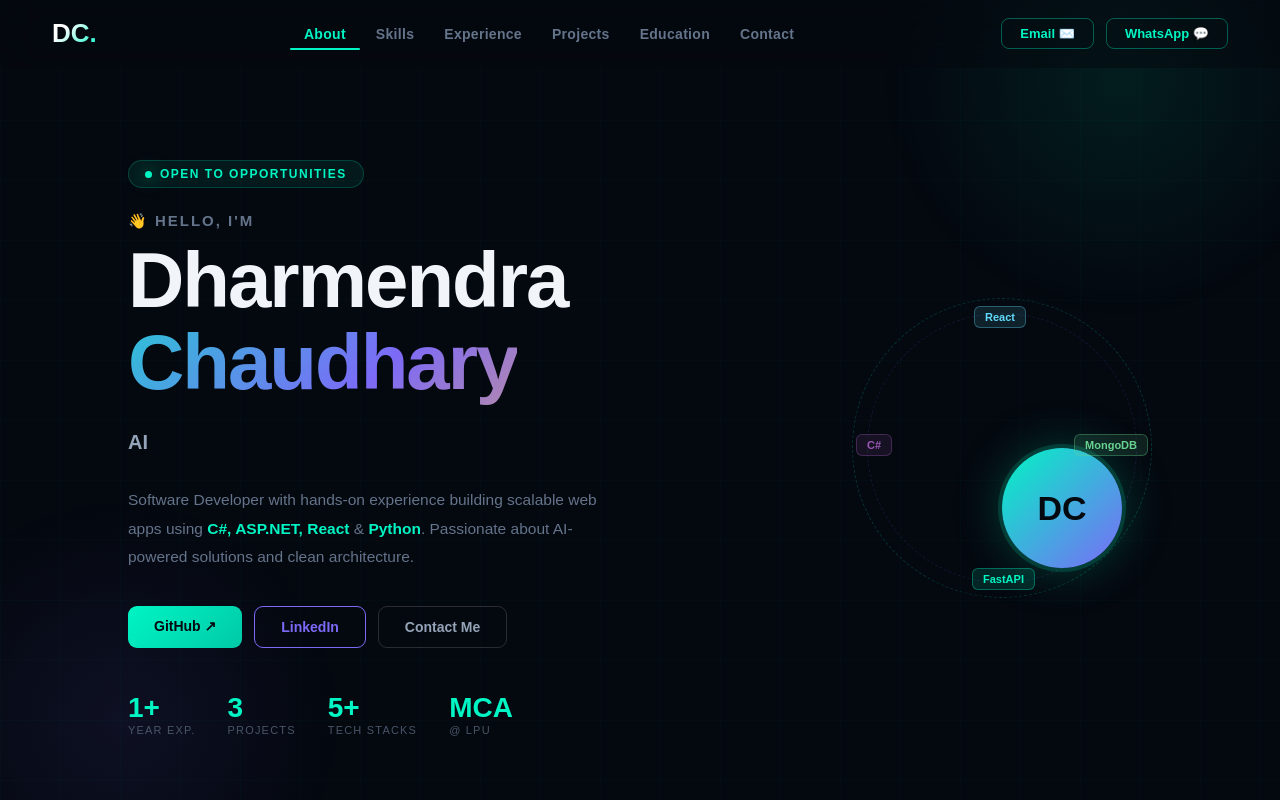
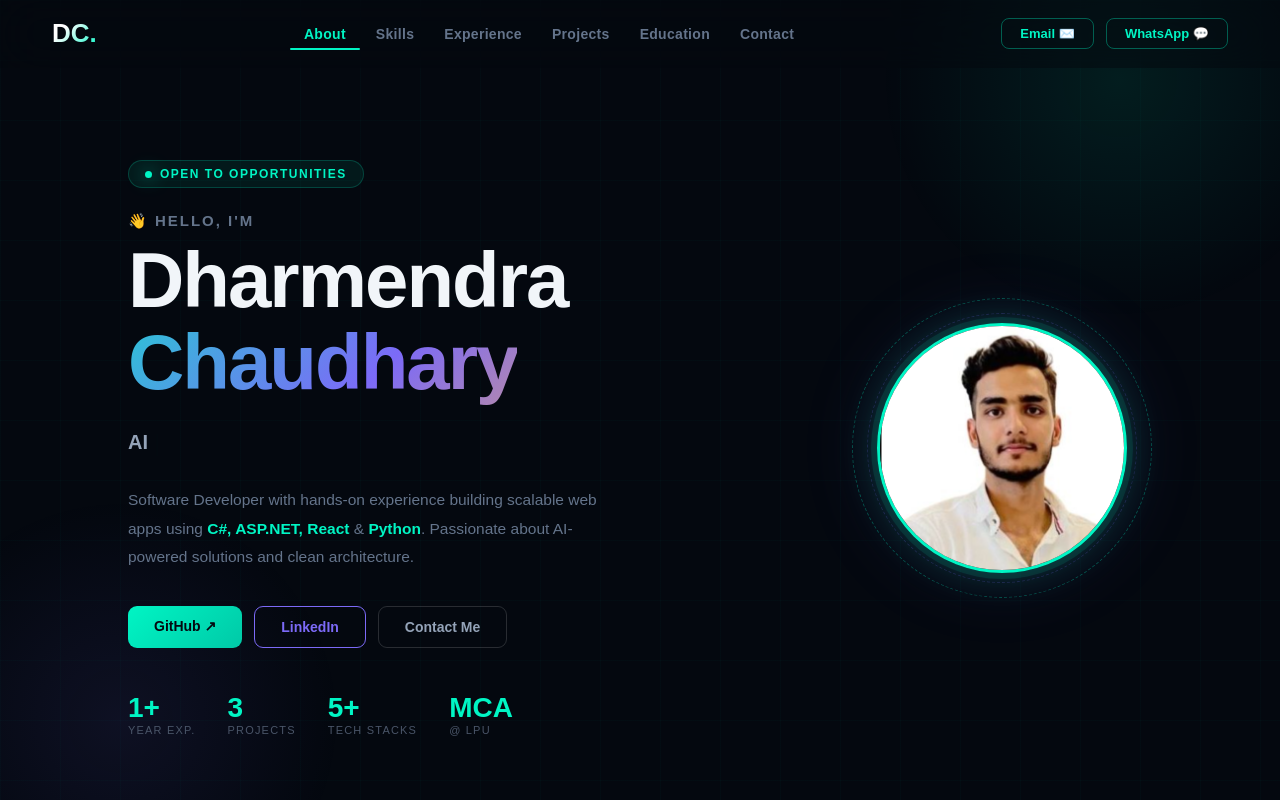
Before and after one commit to Chaudhary4000/portfolio-website, a React (Create React App) app: page / in a window 1280 px wide. Shown: the top 800 px of the page. Built offline with nearby package versions, Linux system fonts and the light colour scheme; a web font is replaced by a local one.

Commit message:
fix: photo circle centered with spinning rings

```diff
--- a/src/App.js
+++ b/src/App.js
@@ -1,4 +1,5 @@
 import { useState, useEffect, useRef } from "react";
+import photo from './photo.png';
 
 const NAV_ITEMS = ["About", "Skills", "Experience", "Projects", "Education", "Contact"];
 
@@ -338,22 +339,51 @@ export default function Portfolio() {
             ))}
           </div>
         </div>
+<div className="hero-visual" style={{ flex: "0 0 auto", display: "flex", alignItems: "center", justifyContent: "center" }}>
+  <div style={{ position: "relative", width: 300, height: 300 }}>
 
-        <div className="hero-visual" style={{ flex: "0 0 auto", display: "flex", alignItems: "center", justifyContent: "center" }}>
-          <div style={{ position: "relative", width: 300, height: 300 }}>
-            <div style={{ position: "absolute", inset: 0, borderRadius: "50%", border: "1px dashed rgba(0,245,196,0.2)", animation: "spinSlow 20s linear infinite" }} />
-            <div style={{ position: "absolute", inset: 15, borderRadius: "50%", border: "1px dashed rgba(124,106,247,0.15)", animation: "spinSlow 30s linear infinite reverse" }} />
-            <div style={{ position: "absolute", top: "50%", left: "50%", transform: "translate(-50%,-50%)", width: 120, height: 120, borderRadius: "50%", background: "linear-gradient(135deg,#00f5c4,#7c6af7)", display: "flex", alignItems: "center", justifyContent: "center", fontSize: 34, fontWeight: 900, color: "#04080f", boxShadow: "0 0 0 4px rgba(0,245,196,0.15),0 0 50px rgba(0,245,196,0.25)", animation: "float 4s ease-in-out infinite" }}>DC</div>
-            {[
-              { label: "React", color: "#61dafb", top: 8, left: "50%", marginLeft: -28 },
-              { label: "FastAPI", color: "#00f5c4", bottom: 8, left: "50%", marginLeft: -30 },
-              { label: "C#", color: "#9b59b6", top: "50%", left: 4, marginTop: -14 },
-              { label: "MongoDB", color: "#68d391", top: "50%", right: 4, marginTop: -14 },
-            ].map(({ label, color, ...pos }) => (
-              <span key={label} style={{ position: "absolute", ...pos, background: `rgba(${hexToRgb(color)},0.12)`, border: `1px solid ${color}55`, color, borderRadius: 6, padding: "4px 10px", fontSize: 11, fontWeight: 800, whiteSpace: "nowrap" }}>{label}</span>
-            ))}
-          </div>
-        </div>
+    {/* Outer spinning ring */}
+    <div style={{ position: "absolute", inset: 0, borderRadius: "50%", border: "1px dashed rgba(0,245,196,0.3)", animation: "spinSlow 20s linear infinite" }} />
+
+    {/* Inner spinning ring */}
+    <div style={{ position: "absolute", inset: 15, borderRadius: "50%", border: "1px dashed rgba(124,106,247,0.2)", animation: "spinSlow 30s linear infinite reverse" }} />
+
+    {/* Wrapper 1 - sirf positioning */}
+<div style={{
+  position: "absolute",
+  top: "50%",
+  left: "50%",
+  transform: "translate(-50%,-50%)",
+}}>
+  {/* Wrapper 2 - sirf animation */}
+  <div style={{
+    animation: "float 4s ease-in-out infinite",
+  }}>
+    {/* Wrapper 3 - circle + photo */}
+    <div style={{
+  width: 250,
+  height: 250,          // ← 238 se 250 karo - equal hona chahiye
+  borderRadius: "50%",
+  border: "3px solid #00f5c4",
+  overflow: "hidden",
+  boxShadow: "0 0 0 6px rgba(0,245,196,0.1), 0 0 40px rgba(0,245,196,0.2), 0 0 80px rgba(124,106,247,0.15)",
+}}>
+  <img
+    src={photo}
+    alt="Dharmendra Chaudhary"
+    style={{
+      width: "107%",
+      height: "100%",
+      objectFit: "cover",
+      objectPosition: "50% 15%",
+      display: "block"
+    }}
+  />
+</div>
+  </div>
+</div>
+  </div>
+</div>
       </section>
 
       {/* SKILLS */}
```
Also changed, not shown: src/photo.png (added).
